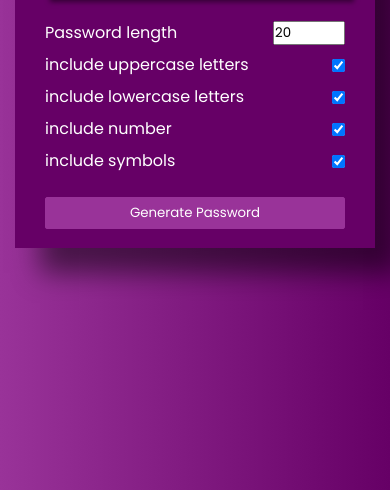
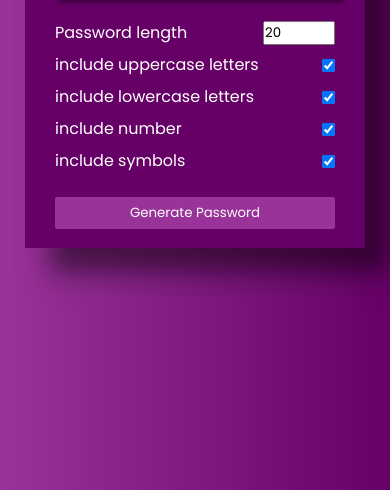
Before and after one commit to jamespaul10/password-generator, a plain HTML site: page index.html in a window 390 px wide. Shown: the part 354-844 px from the top of the page. Drawn offline with Linux system fonts and the light colour scheme.

Commit message:
Update style.css

```diff
--- a/style.css
+++ b/style.css
@@ -75,3 +75,9 @@ h2 {
   color: white;
   border-radius: 2px;
 }
+
+@media (max-width: 700px) {
+  .container {
+    width: 280px;
+  }
+}
```
